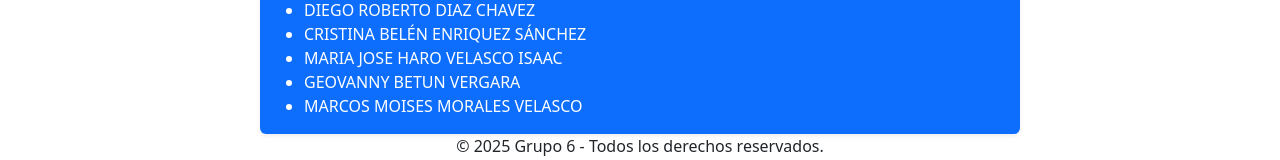
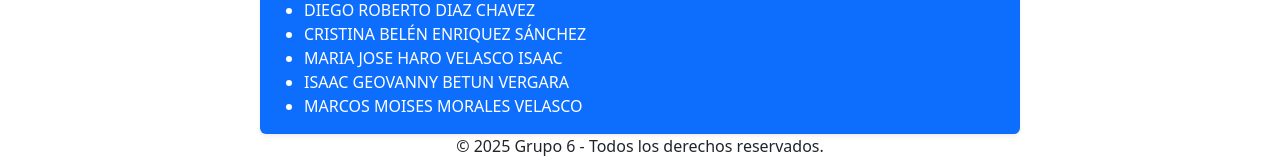
Before and after one commit to kbyteec/Grupo6_Actividad3, a plain HTML site: page index.html in a window 1280 px wide. Shown: the part 695-855 px from the top of the page. Drawn offline with Linux system fonts and the light colour scheme.

Commit message:
Update name from Geovanny to Isaac Geovanny

```diff
--- a/index.html
+++ b/index.html
@@ -124,7 +124,7 @@
                                 <li>DIEGO ROBERTO DIAZ CHAVEZ</li>
                                 <li>CRISTINA BELÉN ENRIQUEZ SÁNCHEZ</li>
                                 <li>MARIA JOSE HARO VELASCO ISAAC</li>
-                                <li>GEOVANNY BETUN VERGARA</li>
+                                <li>ISAAC GEOVANNY BETUN VERGARA</li>
                                 <li>MARCOS MOISES MORALES VELASCO</li>
                             </ul>
                         </div>
```
